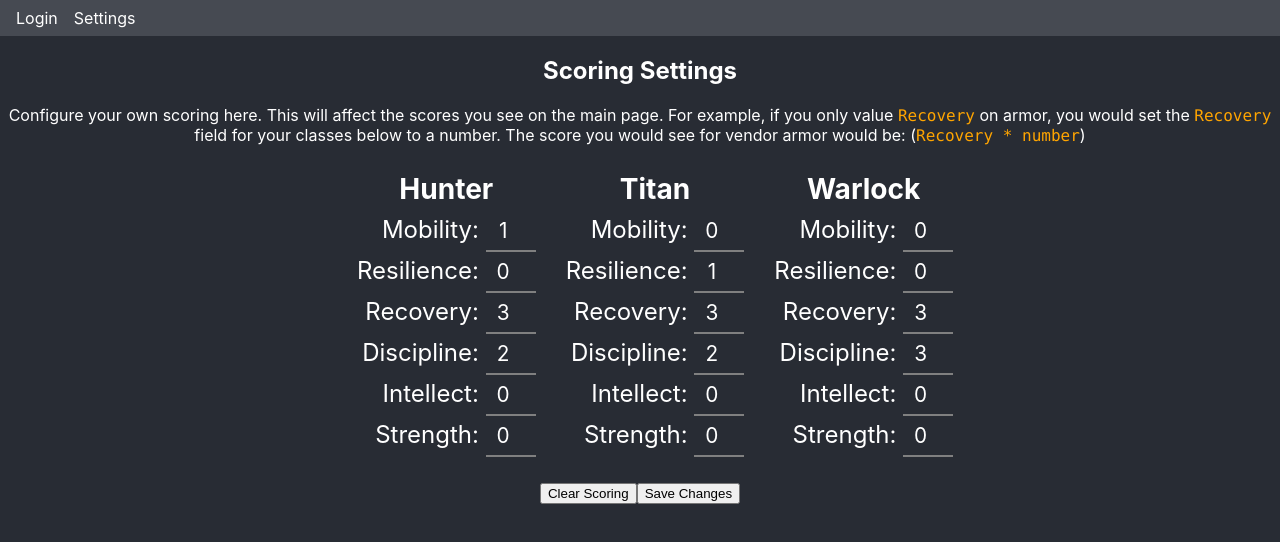
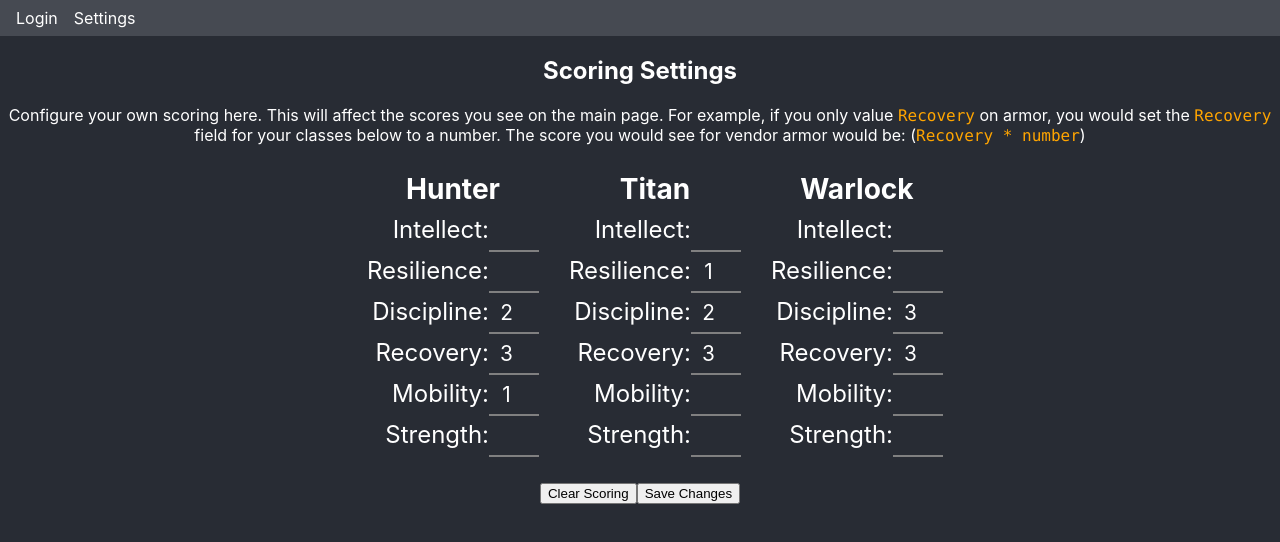
Before and after one commit to mlsof21/d2-vendors-pages, a React (Create React App) app: page /settings in a window 1280 px wide. Shown: the top 542 px of the page. Built offline with nearby package versions, Linux system fonts and the light colour scheme; no server answers.

Commit message:
WIP - changing scoring to use statHashes instead of stat names - ms

```diff
--- a/src/components/ItemPopup/ItemPopup.tsx
+++ b/src/components/ItemPopup/ItemPopup.tsx
@@ -1,10 +1,10 @@
 import { useEffect, useRef } from 'react';
-import { Armor } from '../../scoring/items';
+import { ScoredArmor } from '../../scoring/items';
 import './itemPopup.scss';
 import ItemPopupStats from './ItemPopupStats';
 
 type ItemPopupProps = {
-  armorInfo?: Armor;
+  armorInfo: ScoredArmor;
   show: boolean;
   onClickOutside: () => void;
   top: number;
@@ -45,7 +45,7 @@
         <div className="imgAndFlavor">
           <img src={armorInfo?.iconPath} />
         </div>
-        <ItemPopupStats armorStats={armorInfo?.stats} highlightedStats={armorInfo?.scoredStats} />
+        <ItemPopupStats armorStats={armorInfo.stats} highlightedStats={armorInfo.scoredStats} />
       </div>
     );
   }
--- a/src/components/ItemPopup/ItemPopupStats.tsx
+++ b/src/components/ItemPopup/ItemPopupStats.tsx
@@ -1,23 +1,34 @@
-import classNames from 'classnames';
-import { ArmorStats } from '../../scoring/items';
+import { statHashes } from '../../hashes';
 import ItemPopupStatBar from '../ItemPopupStatBar/ItemPopupStatBar';
 import './itemPopupStats.scss';
 
 type ItemPopupStatsProps = {
-  armorStats?: ArmorStats;
-  highlightedStats?: string[];
+  armorStats: Record<number, number>;
+  highlightedStats: string[];
 };
 
 const ItemPopupStats = ({ armorStats, highlightedStats }: ItemPopupStatsProps) => {
-  const mobilityClassName = highlightedStats?.includes('Mobility') ? 'highlightedStat' : '';
-  const resilienceClassName = highlightedStats?.includes('Resilience') ? 'highlightedStat' : '';
-  const recoveryClassName = highlightedStats?.includes('Recovery') ? 'highlightedStat' : '';
-  const disciplineClassName = highlightedStats?.includes('Discipline') ? 'highlightedStat' : '';
-  const intellectClassName = highlightedStats?.includes('Intellect') ? 'highlightedStat' : '';
-  const strengthClassName = highlightedStats?.includes('Strength') ? 'highlightedStat' : '';
+  // const mobilityClassName = highlightedStats?.includes('Mobility') ? 'highlightedStat' : '';
+  // const resilienceClassName = highlightedStats?.includes('Resilience') ? 'highlightedStat' : '';
+  // const recoveryClassName = highlightedStats?.includes('Recovery') ? 'highlightedStat' : '';
+  // const disciplineClassName = highlightedStats?.includes('Discipline') ? 'highlightedStat' : '';
+  // const intellectClassName = highlightedStats?.includes('Intellect') ? 'highlightedStat' : '';
+  // const strengthClassName = highlightedStats?.includes('Strength') ? 'highlightedStat' : '';
   return (
     <div className="statsContainer">
-      <div className="stat">
+      {Object.keys(statHashes)
+        .map((x) => parseInt(x))
+        .map((stat) => (
+          <div key={stat} className="stat">
+            <div className="statLabel">
+              <span className={highlightedStats.includes(statHashes[stat]) ? 'highlightedStat' : ''}>
+                {armorStats[stat]}
+              </span>
+              <ItemPopupStatBar stat={armorStats[stat]} />
+            </div>
+          </div>
+        ))}
+      {/* <div className="stat">
         <div className="statLabel">
           <span className={mobilityClassName}>Mobility:</span>
         </div>
@@ -58,7 +69,7 @@
         </div>
         <div className={classNames(strengthClassName, 'statValue')}>{armorStats?.Strength}</div>
         <ItemPopupStatBar stat={armorStats?.Strength} />
-      </div>
+      </div> */}
     </div>
   );
 };
--- a/src/hashes.ts
+++ b/src/hashes.ts
@@ -35,6 +35,9 @@
   4244567218: 'Strength',
 };
 
+export const subgroup1Hashes = [2996146975, 392767087, 1943323491];
+export const subgroup2Hashes = [1735777505, 144602215, 4244567218];
+
 export const bucketHashes: Record<number, string> = {
   3448274439: 'Helmet',
   3551918588: 'Gauntlets',
@@ -50,4 +53,6 @@
   29: 'Legs',
 };
 
+export const armorItemSubTypes = [26, 27, 28, 29];
+
 export const intrinsicPlugHash = 1744546145;
--- a/src/pages/Settings/Settings.tsx
+++ b/src/pages/Settings/Settings.tsx
@@ -1,13 +1,12 @@
 import React, { useState } from 'react';
-import { classTypeMap, orderedClassKeys } from '../../hashes';
+import { classTypeMap, orderedClassKeys, statHashes } from '../../hashes';
 import {
-  ArmorScoring,
   getDefaultHunterScoring,
   getDefaultScoring,
   getDefaultTitanScoring,
   getDefaultWarlockScoring,
 } from '../../scoring/scoring';
-import ScoringStorage from '../../storage/ScoringStorage';
+import ScoringStorage, { Scoring } from '../../storage/ScoringStorage';
 import './settings.scss';
 
 const Settings = () => {
@@ -15,9 +14,9 @@
   const storedScoring = scoringStorage.getScoring();
   const initialScoring = storedScoring
     ? {
-        0: new ArmorScoring(storedScoring[0]),
-        1: new ArmorScoring(storedScoring[1]),
-        2: new ArmorScoring(storedScoring[2]),
+        0: storedScoring[0],
+        1: storedScoring[1],
+        2: storedScoring[2],
       }
     : {
         0: getDefaultTitanScoring(),
@@ -25,7 +24,7 @@
         2: getDefaultWarlockScoring(),
       };
 
-  const [settings, setSettings] = useState<{ [key: number]: ArmorScoring }>(initialScoring);
+  const [settings, setSettings] = useState<Scoring>(initialScoring);
   const [saveButtonText, setSaveButtonText] = useState('Save Changes');
 
   const classes = [...orderedClassKeys];
@@ -33,7 +32,7 @@
   function handleSubmit(e: React.SyntheticEvent) {
     e.preventDefault();
 
-    scoringStorage.setScoring(JSON.stringify(settings));
+    scoringStorage.setScoring(settings);
 
     setSaveButtonText('Saved!');
     setTimeout(() => setSaveButtonText('Save Changes'), 2000);
@@ -44,12 +43,7 @@
     const [classType, stat] = name.split('-');
 
     const characterSetting = settings[parseInt(classType)];
-    if (stat === 'Mobility') characterSetting.Mobility = parseInt(value);
-    if (stat === 'Resilience') characterSetting.Resilience = parseInt(value);
-    if (stat === 'Recovery') characterSetting.Recovery = parseInt(value);
-    if (stat === 'Discipline') characterSetting.Discipline = parseInt(value);
-    if (stat === 'Intellect') characterSetting.Intellect = parseInt(value);
-    if (stat === 'Strength') characterSetting.Strength = parseInt(value);
+    characterSetting[parseInt(stat)] = parseInt(value);
 
     setSettings({ ...settings, [parseInt(classType)]: characterSetting });
     console.log(`changing ${name} to ${value}`);
@@ -76,7 +70,22 @@
           {classes.map((classType) => (
             <div className="characterSettings" key={classType}>
               <h3>{classTypeMap[classType]}</h3>
-              <label>
+              {Object.keys(statHashes)
+                .map((x) => parseInt(x))
+                .map((stat) => (
+                  <label key={stat}>
+                    {statHashes[stat]}:
+                    <input
+                      type="number"
+                      name={`${classType}-${stat}`}
+                      onChange={handleInputChange}
+                      value={settings[classType][stat]}
+                      className="statInput"
+                      min="0"
+                    />{' '}
+                  </label>
+                ))}
+              {/* <label>
                 Mobility:{' '}
                 <input
                   type="number"
@@ -141,7 +150,7 @@
                   className="statInput"
                   min="0"
                 />{' '}
-              </label>
+              </label> */}
             </div>
           ))}
         </div>
--- a/src/scoring/items.ts
+++ b/src/scoring/items.ts
@@ -1,5 +1,5 @@
 import { DestinyInventoryItemDefinition, DestinyStat, DestinyVendorsResponse } from 'bungie-api-ts/destiny2';
-import { armorTypes, statHashes as statHashesMap, vendorHashes } from '../hashes';
+import { armorItemSubTypes, armorTypes, vendorHashes } from '../hashes';
 import { BUNGIE_ROOT } from '../helpers';
 import { getDestinyInventoryItemDefinitionFromStore } from '../storage/IndexedDB';
 import { Colors, getColors, getScores } from './scoring';
@@ -29,44 +29,61 @@
 }
 
 export interface ScorableVendorItems {
-  [classType: number]: VendorArmor;
+  [classType: number]: ArmorByVendor;
 }
 
-export interface VendorArmor {
-  [vendorHash: number]: SaleArmor;
+export interface ArmorByVendor {
+  [vendorHash: number]: SaleArmorByType;
+}
+
+export interface SaleArmorByType {
+  [armorType: number]: SaleArmor | ScoredArmor;
 }
 
 export interface SaleArmor {
-  [armorType: number]: Armor;
+  saleKey: number;
+  itemHash: number;
+  armorType: string;
+  itemSubType: number;
+  stats: Record<number, number>;
+  // rawScore: number;
+  // normalizedScore: number;
+  // colors: Colors;
+  // theoreticalMin: number;
+  // theoreticalMax: number;
+  iconPath: string;
+  name: string;
+  // scoredStats: string[];
 }
 
-export interface Armor {
-  saleKey?: number;
-  itemHash?: number;
-  armorType?: string;
-  stats?: ArmorStats;
-  rawScore?: number;
-  normalizedScore?: number;
-  colors?: Colors;
-  theoreticalMin?: number;
-  theoreticalMax?: number;
-  iconPath?: string;
-  name?: string;
-  scoredStats?: string[];
+export interface ScoredArmor {
+  saleKey: number;
+  itemHash: number;
+  armorType: string;
+  itemSubType: number;
+  stats: Record<number, number>;
+  rawScore: number;
+  normalizedScore: number;
+  colors: Colors;
+  theoreticalMin: number;
+  theoreticalMax: number;
+  iconPath: string;
+  name: string;
+  scoredStats: string[];
 }
 
-export class ArmorStats {
-  public Mobility: number = 0;
-  public Resilience: number = 0;
-  public Recovery: number = 0;
-  public Discipline: number = 0;
-  public Intellect: number = 0;
-  public Strength: number = 0;
+// export class ArmorStats {
+//   public Mobility: number = 0;
+//   public Resilience: number = 0;
+//   public Recovery: number = 0;
+//   public Discipline: number = 0;
+//   public Intellect: number = 0;
+//   public Strength: number = 0;
 
-  constructor(init?: Partial<ArmorStats>) {
-    Object.assign(this, init);
-  }
-}
+//   constructor(init?: Partial<ArmorStats>) {
+//     Object.assign(this, init);
+//   }
+// }
 
 async function getArmor(
   vendors: DestinyVendorsResponse,
@@ -86,10 +103,11 @@
       const summaryItemHash = d2inventoryItems[itemHash].summaryItemHash!;
       const iconPath = `${BUNGIE_ROOT}${d2inventoryItems[itemHash].displayProperties.icon}`;
       const name = d2inventoryItems[itemHash].displayProperties.name;
-      if (isScorable(itemSubType) && summaryItemHash !== 715326750) {
+      if (isScorable(itemSubType) && summaryItemHash !== 715326750 && itemSubType !== 0) {
         armor[itemSubType] = {
           itemHash,
           saleKey: saleItemKey,
+          itemSubType: itemSubType,
           armorType: armorTypes[itemSubType],
           iconPath,
           name,
@@ -102,8 +120,7 @@
 }
 
 export function isScorable(itemSubType: number): boolean {
-  const armorTypeHashes = Object.keys(armorTypes).map((x) => parseInt(x));
-  return armorTypeHashes.includes(itemSubType);
+  return armorItemSubTypes.includes(itemSubType);
 }
 
 export async function getArmorScores(
@@ -132,32 +149,33 @@
   return scorableItems;
 }
 
-function getStats(stats: { [key: number]: DestinyStat }): ArmorStats {
-  const armorStats = new ArmorStats();
+function getStats(stats: { [key: number]: DestinyStat }): Record<number, number> {
+  const armorStats: Record<number, number> = {};
 
   for (const statHash in stats) {
-    switch (statHashesMap[statHash]) {
-      case 'Mobility':
-        armorStats.Mobility = stats[statHash].value;
-        break;
-      case 'Resilience':
-        armorStats.Resilience = stats[statHash].value;
-        break;
-      case 'Recovery':
-        armorStats.Recovery = stats[statHash].value;
-        break;
-      case 'Discipline':
-        armorStats.Discipline = stats[statHash].value;
-        break;
-      case 'Intellect':
-        armorStats.Intellect = stats[statHash].value;
-        break;
-      case 'Strength':
-        armorStats.Strength = stats[statHash].value;
-        break;
-      default:
-        throw new Error('No idea what stat this is');
-    }
+    armorStats[statHash] = stats[statHash].value;
+    // switch (statHashesMap[statHash]) {
+    //   case 'Mobility':
+    //     armorStats.Mobility = stats[statHash].value;
+    //     break;
+    //   case 'Resilience':
+    //     armorStats.Resilience = stats[statHash].value;
+    //     break;
+    //   case 'Recovery':
+    //     armorStats.Recovery = stats[statHash].value;
+    //     break;
+    //   case 'Discipline':
+    //     armorStats.Discipline = stats[statHash].value;
+    //     break;
+    //   case 'Intellect':
+    //     armorStats.Intellect = stats[statHash].value;
+    //     break;
+    //   case 'Strength':
+    //     armorStats.Strength = stats[statHash].value;
+    //     break;
+    //   default:
+    //     throw new Error('No idea what stat this is');
+    // }
   }
 
   return armorStats;
--- a/src/scoring/scoring.ts
+++ b/src/scoring/scoring.ts
@@ -1,27 +1,27 @@
 import tinygradient from 'tinygradient';
+import { statHashes, subgroup1Hashes, subgroup2Hashes } from '../hashes';
 import ScoringStorage from '../storage/ScoringStorage';
-import { ArmorStats } from './items';
 
-export class ArmorScoring {
-  public Mobility: number = 0;
-  public Resilience: number = 0;
-  public Recovery: number = 0;
-  public Discipline: number = 0;
-  public Intellect: number = 0;
-  public Strength: number = 0;
+// export class ArmorScoring {
+//   public Mobility: number = 0;
+//   public Resilience: number = 0;
+//   public Recovery: number = 0;
+//   public Discipline: number = 0;
+//   public Intellect: number = 0;
+//   public Strength: number = 0;
 
-  constructor(init?: Partial<ArmorScoring>) {
-    Object.assign(this, init);
-  }
+//   constructor(init?: Partial<ArmorScoring>) {
+//     Object.assign(this, init);
+//   }
 
-  getSortedSubGroup1(): number[] {
-    return [this.Mobility, this.Resilience, this.Recovery].sort((a, b) => b - a);
-  }
+//   getSortedSubGroup1(): number[] {
+//     return [this.Mobility, this.Resilience, this.Recovery].sort((a, b) => b - a);
+//   }
 
-  getSortedSubGroup2(): number[] {
-    return [this.Discipline, this.Intellect, this.Strength].sort((a, b) => b - a);
-  }
-}
+//   getSortedSubGroup2(): number[] {
+//     return [this.Discipline, this.Intellect, this.Strength].sort((a, b) => b - a);
+//   }
+// }
 
 export interface Score {
   rawScore: number;
@@ -36,7 +36,7 @@
   normalizedColorHex: string;
 }
 
-export function getScores(armorStats: ArmorStats, classType: number): Score {
+export function getScores(armorStats: Record<number, number>, classType: number): Score {
   const scoring = getScoring(classType);
   const scoredStats = getScoredStats(scoring);
   const rawScore = getRawScore(armorStats, scoring);
@@ -47,27 +47,21 @@
   return { rawScore, normalizedScore, theoreticalMax, theoreticalMin, scoredStats };
 }
 
-export function getScoredStats(scoring: ArmorScoring): string[] {
+export function getScoredStats(scoring: Record<number, number>): string[] {
   const scoredStats = [];
 
-  if (scoring.Mobility > 0) scoredStats.push('Mobility');
-  if (scoring.Resilience > 0) scoredStats.push('Resilience');
-  if (scoring.Recovery > 0) scoredStats.push('Recovery');
-  if (scoring.Discipline > 0) scoredStats.push('Discipline');
-  if (scoring.Intellect > 0) scoredStats.push('Intellect');
-  if (scoring.Strength > 0) scoredStats.push('Strength');
+  for (const stat in scoring) {
+    scoredStats.push(statHashes[stat]);
+  }
 
   return scoredStats;
 }
 
-export function getRawScore(armorStats: ArmorStats, scoring: ArmorScoring): number {
+export function getRawScore(armorStats: Record<number, number>, scoring: Record<number, number>): number {
   let score = 0;
-  score += armorStats.Mobility * scoring.Mobility;
-  score += armorStats.Resilience * scoring.Resilience;
-  score += armorStats.Recovery * scoring.Recovery;
-  score += armorStats.Discipline * scoring.Discipline;
-  score += armorStats.Intellect * scoring.Intellect;
-  score += armorStats.Strength * scoring.Strength;
+  for (const stat in scoring) {
+    score += armorStats[stat] * scoring[stat];
+  }
   return score;
 }
 
@@ -85,7 +79,7 @@
   return { colorHex, normalizedColorHex };
 }
 
-function getScoring(classType: number): ArmorScoring {
+function getScoring(classType: number): Record<number, number> {
   const scoringStorage = ScoringStorage.getInstance();
 
   switch (classType) {
@@ -96,54 +90,54 @@
     case 2:
       return getWarlockScoring(scoringStorage);
   }
-  return new ArmorScoring();
+  return {};
 }
 
-function getTitanScoring(scoringStorage: ScoringStorage): ArmorScoring {
+function getTitanScoring(scoringStorage: ScoringStorage): Record<number, number> {
   const storedScoring = scoringStorage.getScoring();
   if (storedScoring) {
-    return new ArmorScoring(storedScoring[0]);
+    return storedScoring[0];
   }
   return getDefaultTitanScoring();
 }
 
-function getHunterScoring(scoringStorage: ScoringStorage): ArmorScoring {
+function getHunterScoring(scoringStorage: ScoringStorage): Record<number, number> {
   const storedScoring = scoringStorage.getScoring();
   if (storedScoring) {
-    return new ArmorScoring(storedScoring[1]);
+    return storedScoring[1];
   }
   return getDefaultHunterScoring();
 }
 
-function getWarlockScoring(scoringStorage: ScoringStorage): ArmorScoring {
+function getWarlockScoring(scoringStorage: ScoringStorage): Record<number, number> {
   const storedScoring = scoringStorage.getScoring();
   if (storedScoring) {
-    return new ArmorScoring(storedScoring[2]);
+    return storedScoring[2];
   }
   return getDefaultWarlockScoring();
 }
 
-export function getDefaultTitanScoring(): ArmorScoring {
-  return new ArmorScoring({ Recovery: 3, Discipline: 2, Resilience: 1 });
+export function getDefaultTitanScoring(): Record<number, number> {
+  return { 1943323491: 3, 1735777505: 2, 392767087: 1 };
 }
 
-export function getDefaultHunterScoring(): ArmorScoring {
-  return new ArmorScoring({ Recovery: 3, Discipline: 2, Mobility: 1 });
+export function getDefaultHunterScoring(): Record<number, number> {
+  return { 1943323491: 3, 1735777505: 2, 2996146975: 1 };
 }
 
-export function getDefaultWarlockScoring(): ArmorScoring {
-  return new ArmorScoring({ Recovery: 3, Discipline: 3 });
+export function getDefaultWarlockScoring(): Record<number, number> {
+  return { 1943323491: 3, 1735777505: 3 };
 }
 
-export function getDefaultScoring(): ArmorScoring {
-  return new ArmorScoring({ Mobility: 1, Resilience: 1, Recovery: 1, Discipline: 1, Intellect: 1, Strength: 1 });
+export function getDefaultScoring(): Record<number, number> {
+  return { 2996146975: 1, 392767087: 1, 1943323491: 1, 1735777505: 1, 144602215: 1, 4244567218: 1 };
 }
 
-export function getTheoreticalMin(armorScoring: ArmorScoring): number {
+export function getTheoreticalMin(armorScoring: Record<number, number>): number {
   // per subgroup: highest weighting * lowest stat + medium weighting * medium stat + smallest weighting * highest stat
 
-  const sortedSubGroup1 = armorScoring.getSortedSubGroup1();
-  const sortedSubGroup2 = armorScoring.getSortedSubGroup2();
+  const sortedSubGroup1 = getSortedSubGroup(armorScoring, subgroup1Hashes);
+  const sortedSubGroup2 = getSortedSubGroup(armorScoring, subgroup2Hashes);
 
   const plugs = [
     [2, 10, 10],
@@ -165,15 +159,27 @@
   return min;
 }
 
-export function getTheoreticalMax(armorScoring: ArmorScoring): number {
+export function getTheoreticalMax(armorScoring: Record<number, number>): number {
   const maxStatPossible = 30;
   const minStatPossible = 2;
 
-  const sortedSubGroup1 = armorScoring.getSortedSubGroup1();
-  const sortedSubGroup2 = armorScoring.getSortedSubGroup2();
+  const sortedSubGroup1 = getSortedSubGroup(armorScoring, subgroup1Hashes);
+  const sortedSubGroup2 = getSortedSubGroup(armorScoring, subgroup2Hashes);
 
   return (
     maxStatPossible * (sortedSubGroup1[0] + sortedSubGroup2[0]) +
     minStatPossible * (sortedSubGroup1[1] + sortedSubGroup1[2] + sortedSubGroup2[1] + sortedSubGroup2[2])
   );
 }
+
+export function getSortedSubGroup(armorScoring: Record<number, number>, subgroup: number[]): number[] {
+  const sorted = [];
+  for (const stat in armorScoring) {
+    if (subgroup.includes(parseInt(stat))) sorted.push(armorScoring[stat]);
+  }
+
+  if (sorted.length < 3) {
+    sorted.fill(0, sorted.length, 2);
+  }
+  return sorted.sort((a, b) => b - a);
+}
```
Also changed, not shown: src/storage/ScoringStorage.ts (+3 -4 lines), 1 other file (tests, documents, lock files or other folders).
